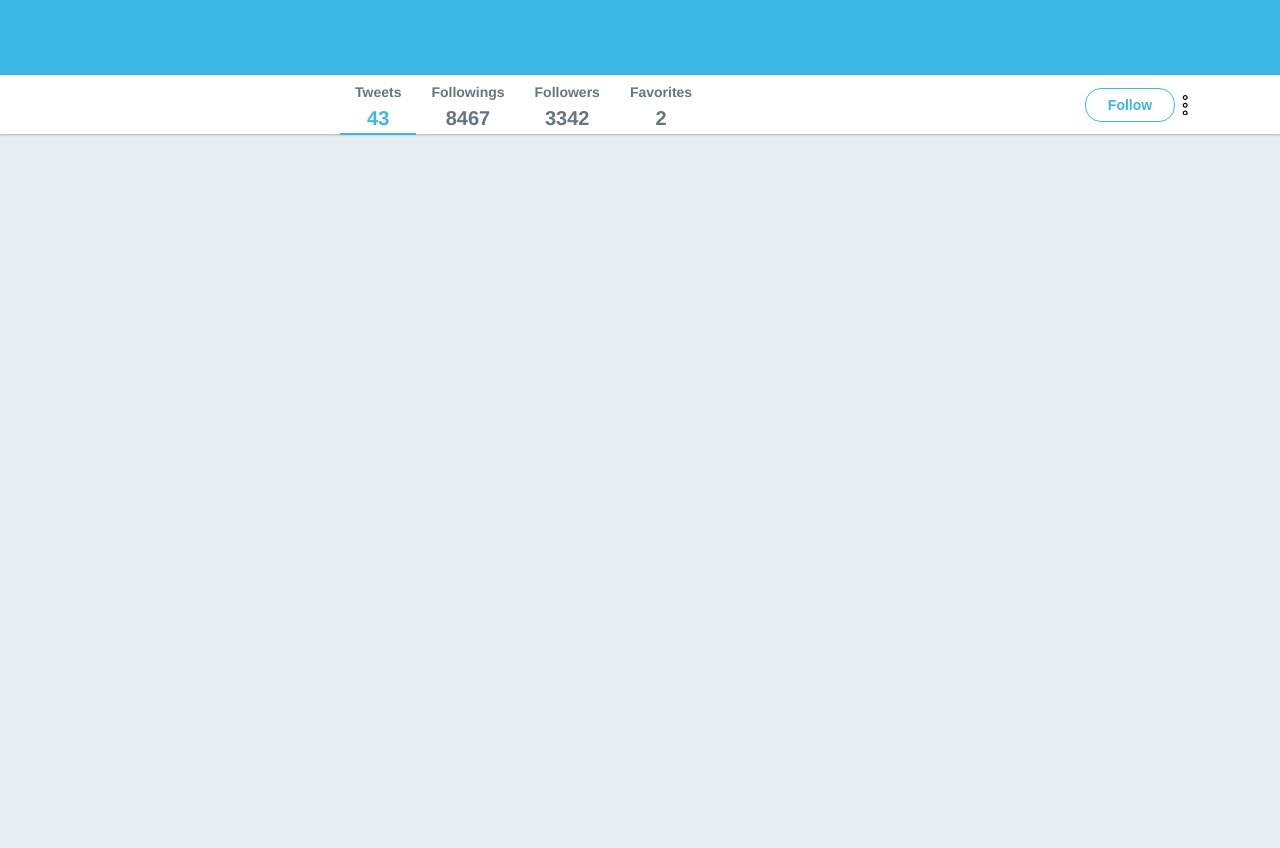
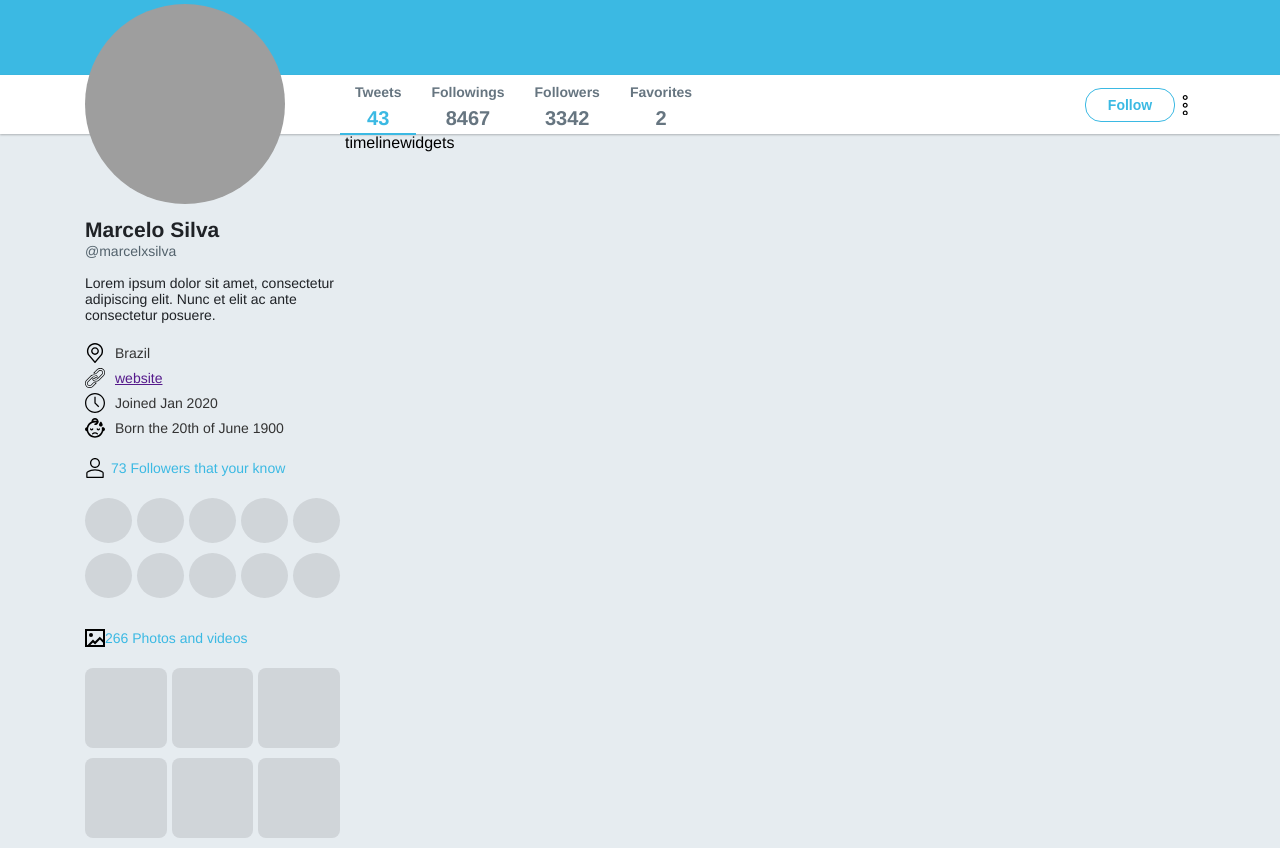
Before and after one commit to marcelxsilva/Flexbox-Clone-Twitter, a plain HTML site: page index.html in a window 1280 px wide. Shown: the part 351-1199 px from the top of the page. Before the commit the page ends 800 px from the top, so only its background shows below. Drawn offline with Linux system fonts and the light colour scheme; grey boxes are pictures that could not be loaded.

Commit message:
styled aside bar from user

```diff
--- a/index.html
+++ b/index.html
@@ -31,8 +31,8 @@
   <div class="banner">
     <h2>Twitter From Marcelo Silva</h2>
   </div>
-    <div class="bar">
-      <div class="content">
+  <div class="bar">
+    <div class="content">
       <ul>
         <li class="active">
           <span>Tweets</span>
@@ -60,6 +60,69 @@
       </div>
     </div>
   </div>
+
+  <div class="wrapper-content content">
+    <aside class="profile">
+      <img class="avatar" src="https://pbs.twimg.com/profile_images/983705710562246659/o5JAaX_k_400x400.jpg" alt="">
+      <h1>Marcelo Silva</h1>
+      <span>@marcelxsilva</span>
+      <p>
+        Lorem ipsum dolor sit amet, consectetur adipiscing elit. Nunc et elit ac ante consectetur posuere.</p>
+
+      <ul class="user">
+        <li>
+          <img src="./images/locale.svg" alt="locale" width="20">
+          Brazil</li>
+        <li>
+          <img src="./images/link.svg" alt="link" width="20">
+          <a href="">website</a></li>
+        <li>
+          <img src="./images/joined.svg" alt="joined" width="20">
+          Joined Jan 2020</li>
+        <li>
+          <img src="./images/baby.svg" alt="baby" width="20">
+          Born the 20th of June 1900</li>
+      </ul>
+
+      <div class="widget followers">
+        <strong>
+          <img src="./images/followes.svg" alt="baby" width="20">
+          73 Followers that your know</strong>
+        <ul>
+          <li></li>
+          <li></li>
+          <li></li>
+          <li></li>
+          <li></li>
+          <li></li>
+          <li></li>
+          <li></li>
+          <li></li>
+          <li></li>
+
+        </ul>
+
+      </div>
+
+      <div class="widget image">
+        <strong>
+          <img src="./images/image.svg" alt="baby" width="20">
+          266 Photos and videos </strong>
+        <ul class="photos">
+          <li></li>
+          <li></li>
+          <li></li>
+          <li></li>
+          <li></li>
+          <li></li>
+        </ul>
+
+      </div>
+
+    </aside>
+    <section class="timeline">timeline</section>
+    <aside class="widgets">widgets</aside>
+  </div>
 </body>
 
 </html>
--- a/styles.css
+++ b/styles.css
@@ -167,3 +167,105 @@ div.actions button {
   border-radius: 16px;
   background: #fff;
 }
+
+
+div.wrapper-content {
+  display: flex;
+}
+.profile {
+
+}
+
+div.wrapper-content aside.profile {
+  width: 260px;
+}
+
+div.wrapper-content aside.profile  img.avatar{
+  width: 200px;
+  height: 200px;
+  border: 3 solid #fff;
+  border-radius: 50%;
+  margin-top: -130px;
+}
+
+div.wrapper-content aside.profile h1 {
+  font-size: 21px;
+  color: #1f2226;
+  margin-top: 10px;
+}
+
+div.wrapper-content aside.profile span {
+    font-size: 14px;
+    color: #53626c;
+}
+div.wrapper-content aside.profile p  {
+  font-size: 14px;
+  color: #1f2226;
+  margin-top: 15px;
+}
+
+div.wrapper-content aside.profile ul {
+  margin-top: 20px;
+  list-style: none;
+}
+
+div.wrapper-content aside.profile li {
+  font-size: 14px;
+  color: #333;
+  display: flex;
+  align-items: center;
+  margin-top: 5px;
+}
+div.wrapper-content aside.profile .user li:first-child {
+  margin: 0;
+}
+div.wrapper-content aside.profile li img {
+  margin-right: 10px;
+}
+
+.widget {
+  margin-top: 20px;
+}
+
+.widget strong {
+  font-weight: normal;
+  color: #3bb9e3;
+  font-size: 14px;
+  display: flex;
+  align-items: center;
+}
+div.wrapper-content aside.profile .followers strong img {
+  margin-right: 6px;
+}
+
+.followers ul {
+  list-style: none;
+  display: flex;
+  flex-wrap: wrap;
+}
+
+div.wrapper-content aside.profile .followers ul li {
+  width: 45px;
+  height: 45px;
+  background: #d0d5d9 ;
+  border-radius: 50%;
+  flex-shrink: 0;
+  margin: 0 5px 10px 0;
+  flex-grow: 1;
+}
+
+ .image ul {
+  list-style: none;
+  display: flex;
+  flex-wrap: wrap;
+}
+
+div.wrapper-content aside.profile .image ul li {
+  width: 80px;
+  height: 80px;
+  background: #d0d5d9 ;
+  border-radius: 8px;
+  flex-shrink: 0;
+  flex-grow: 1;
+  margin: 0 5px 10px 0;
+}
```
Also changed, not shown: images/baby.svg (added), images/followes.svg (added), images/image.svg (added), images/joined.svg (added), images/link.svg (added), images/locale.svg (added).
